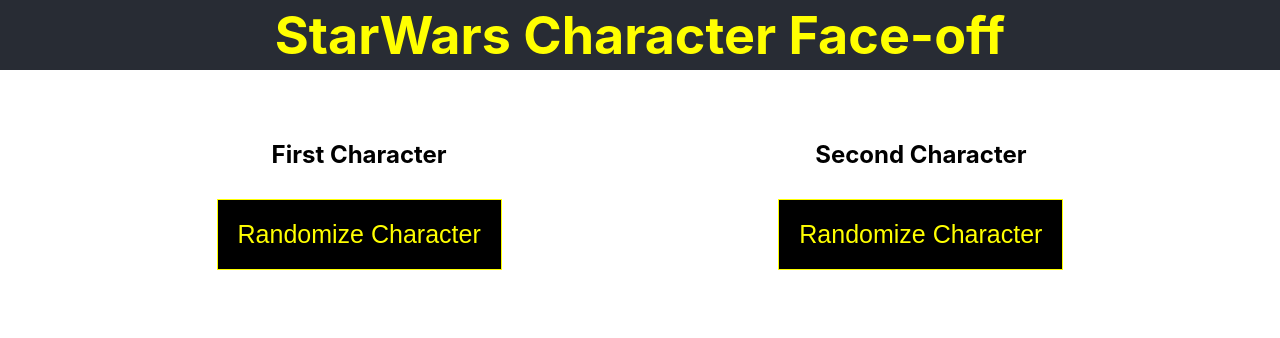
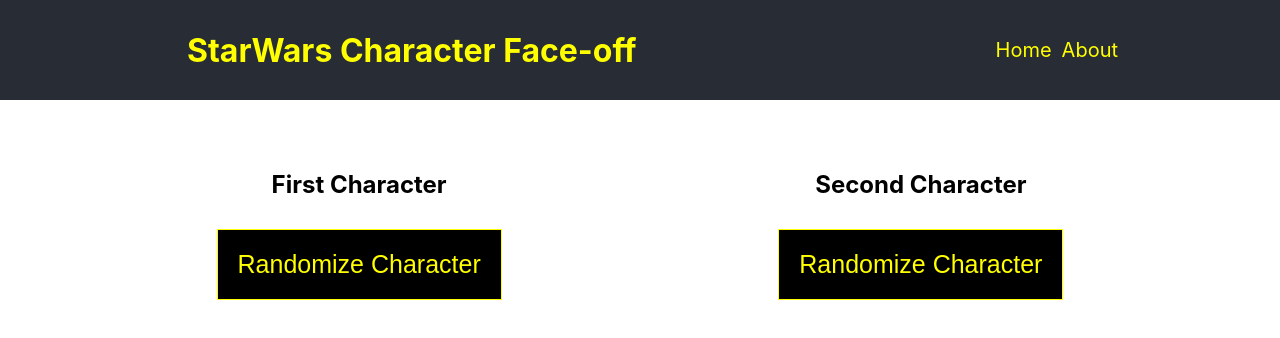
Before and after one commit to analyn-cajocson/starwars_randomizer, a React (Create React App) app: page / in a window 1280 px wide. Shown: the top 338 px of the page. Built offline with nearby package versions, Linux system fonts and the light colour scheme.

Commit message:
Fix header

```diff
--- a/src/App.css
+++ b/src/App.css
@@ -15,14 +15,32 @@
 
 .App-header {
   background-color: #282c34;
-  height: 70px;
+  height: 100px;
   display: flex;
-  flex-direction: column;
   align-items: center;
-  justify-content: center;
-  font-size: calc(10px + 2vmin);
+  justify-content: space-around;
+  font-size: calc(8px + 1vmin);
   color: yellow;
+  padding-left: 30px;
 }
+
+.App-header ul {
+  display: flex;
+  list-style-type: none;
+}
+
+.App-header ul li {
+  padding-left: 5px;
+  padding-right: 5px;
+  font-size: 20px;
+}
+
+
+.App-header ul li a {
+  text-decoration: none;
+  color: yellow
+}
+
 
 .App-link {
   color: #61dafb;
--- a/src/App.js
+++ b/src/App.js
@@ -8,6 +8,10 @@
     <div className="App">
       <header className="App-header">
         <h1>StarWars Character Face-off</h1>
+        <ul>
+          <li><a href="/">Home</a></li>
+          <li><a href="/">About</a></li>
+        </ul>
       </header>
 
       <section className="main-content">
```
